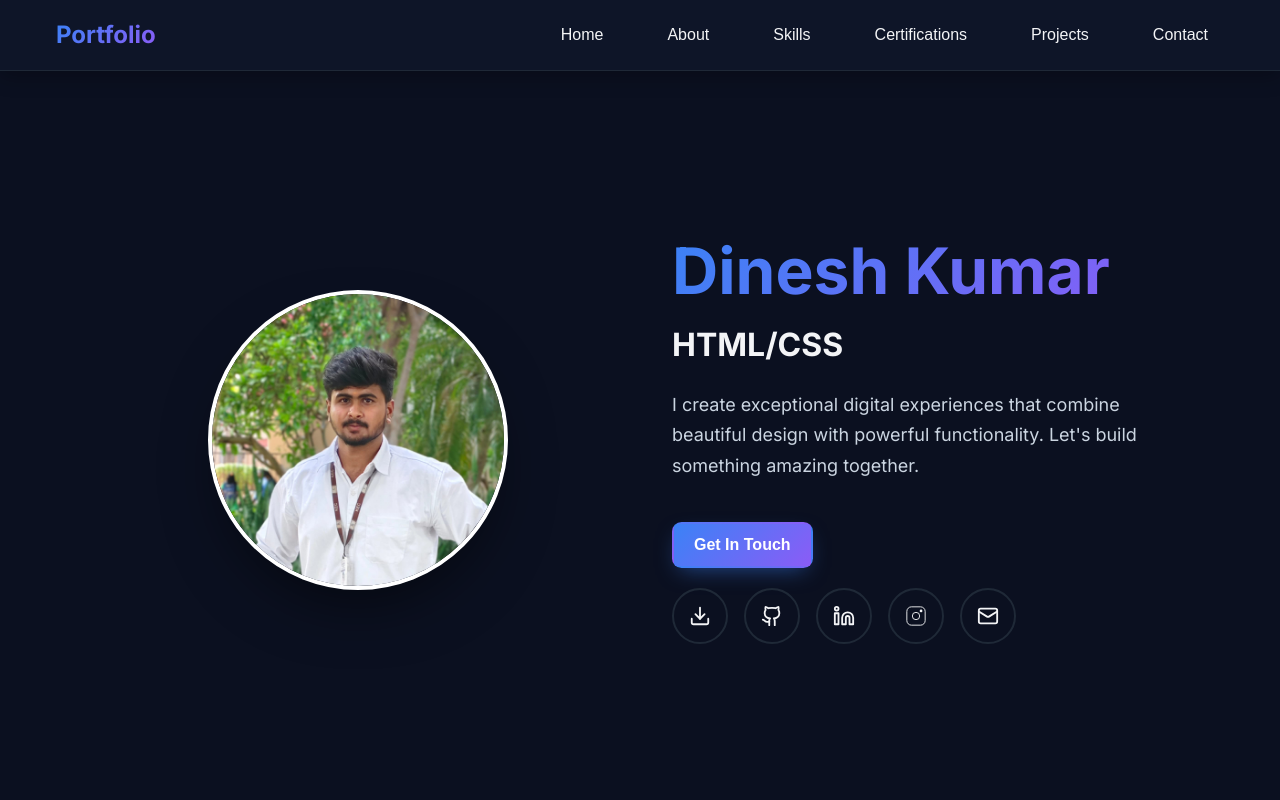
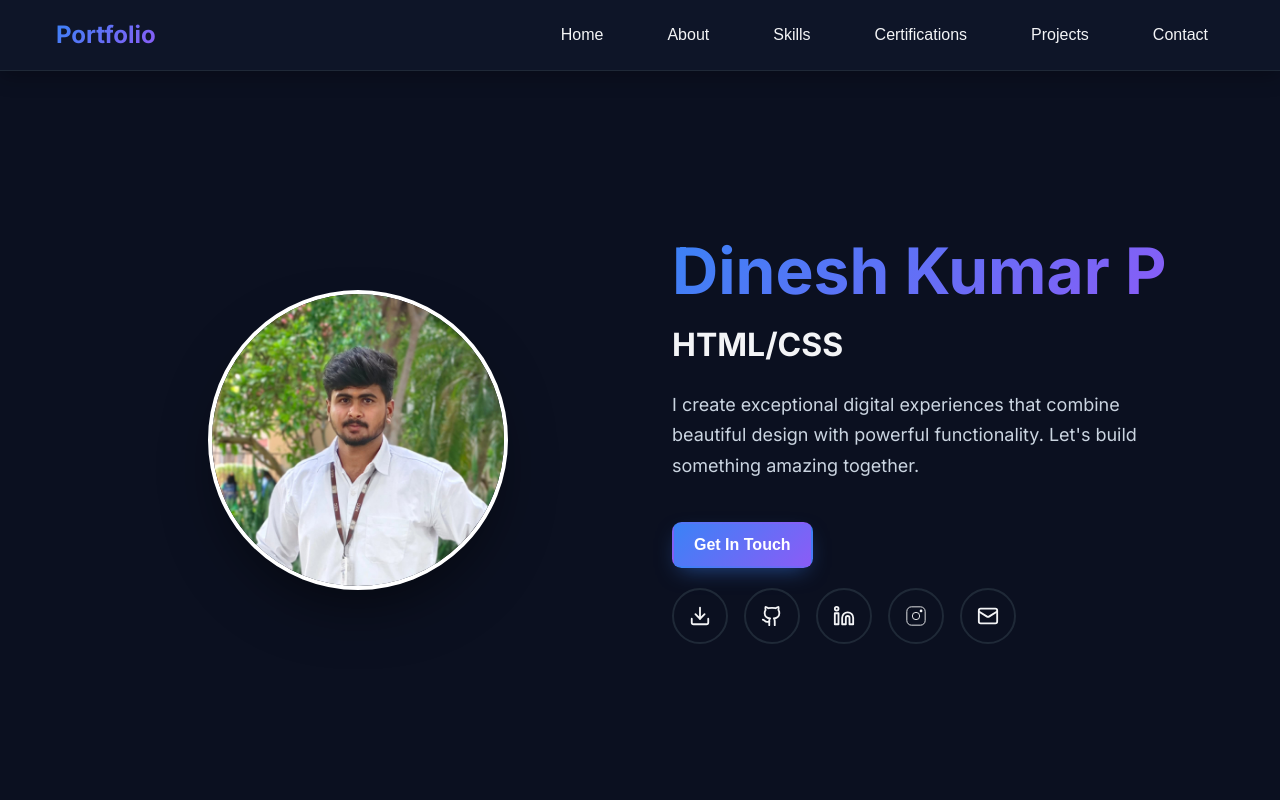
Before and after one commit to dineshkumarp07/portfolio, a React (Vite) app: page / in a window 1280 px wide. Shown: the top 800 px of the page. Built offline with nearby package versions, Linux system fonts and the light colour scheme; no server answers.

Commit message:
Fix: Clean install to resolve Vite permission error

```diff
--- a/package.json
+++ b/package.json
@@ -24,6 +24,6 @@
     "eslint-plugin-react": "^7.32.2",
     "eslint-plugin-react-hooks": "^4.6.0",
     "eslint-plugin-react-refresh": "^0.4.3",
-    "vite": "^7.2.4"
+    "vite": "^7.2.6"
   }
 }
--- a/src/components/Hero.jsx
+++ b/src/components/Hero.jsx
@@ -47,7 +47,7 @@ const Hero = () => {
 
           {/* Right: Content */}
           <motion.div className="hero-text" initial={{ opacity: 1 }} animate={{ opacity: 1 }}>
-            <h1 className="hero-title-large">Dinesh Kumar</h1>
+            <h1 className="hero-title-large">Dinesh Kumar P</h1>
             <h2 className="role-line">{currentSkill}</h2>
             <p className="hero-description">
               I create exceptional digital experiences that combine beautiful design with powerful functionality. Let's build something amazing together.
@@ -67,10 +67,10 @@ const Hero = () => {
               <a href="https://www.linkedin.com/in/dinesh-kumar-9041602a5/" className="social-circle with-tooltip" data-label="LinkedIn" target="_blank" rel="noopener noreferrer" title="LinkedIn">
                 <Linkedin size={22} />
               </a>
-              <a href="https://instagram.com/" className="social-circle with-tooltip" data-label="Instagram" target="_blank" rel="noopener noreferrer" title="Instagram">
+              <a href="https://www.instagram.com/_.dinesh_01?igsh=MXhwZGtrNmVvYzBr" className="social-circle with-tooltip" data-label="Instagram" target="_blank" rel="noopener noreferrer" title="Instagram">
                 <svg width="22" height="22" viewBox="0 0 24 24" fill="none" xmlns="http://www.w3.org/2000/svg"><path d="M7 2h10a5 5 0 015 5v10a5 5 0 01-5 5H7a5 5 0 01-5-5V7a5 5 0 015-5z" stroke="currentColor"/><path d="M12 8a4 4 0 100 8 4 4 0 000-8z" stroke="currentColor"/><circle cx="17.5" cy="6.5" r="1.5" fill="currentColor"/></svg>
               </a>
-              <a href="mailto:dineshkumarp@example.com" className="social-circle with-tooltip" data-label="Email" title="Email">
+              <a href="mailto:dineshkumarp.23it@kongu.edu" className="social-circle with-tooltip" data-label="Email" title="Email">
                 <Mail size={22} />
               </a>
             </div>
--- a/src/components/Projects.jsx
+++ b/src/components/Projects.jsx
@@ -11,7 +11,7 @@ const Projects = () => {
       id: 1,
       title: 'Restaurant Reservation System',
       description: 'A comprehensive restaurant management system that allows customers to make online reservations, view menu items, and manage their bookings. Features include real-time table availability, customer profiles, and admin dashboard.',
-      image: '/projects/restaurant.png',
+      image: 'Screenshot 2025-11-21 111511.png',
       technologies: ['React', 'Node.js', 'MongoDB', 'Express'],
       category: 'fullstack',
       liveUrl: 'Screenshot 2025-11-11 200954.png',
```
Also changed, not shown: Screenshot 2025-11-21 111511.png (added), 1 other file (tests, documents, lock files or other folders).
